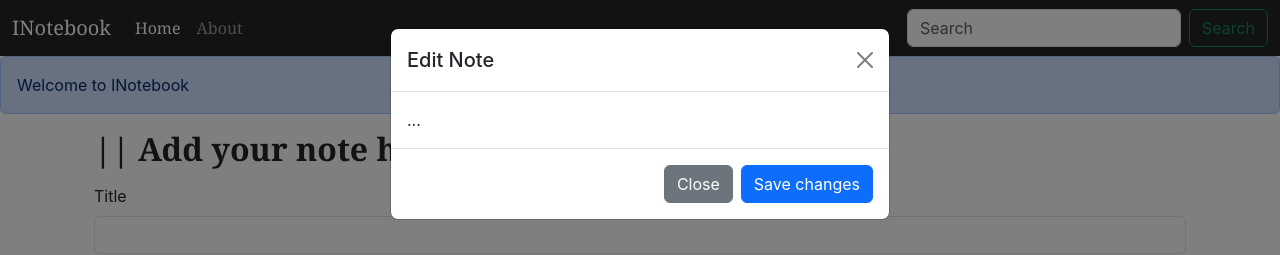
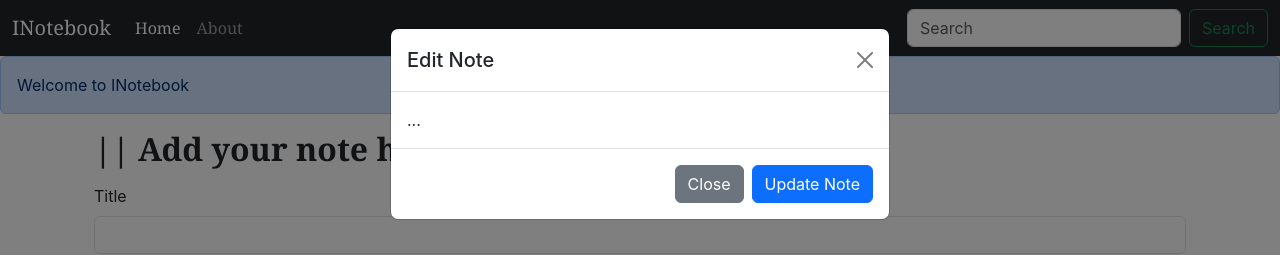
Before and after one commit to singhnaman320/INotebook, a React (Create React App) app in the folder inotebook/: page / in a window 1280 px wide. Both pictures are taken after a click on the button "Launch demo modal". Shown: the top 255 px of the page. Built offline with nearby package versions, Linux system fonts and the light colour scheme; no server answers.

Commit message:
Modifying Note.js for edit

```diff
--- a/inotebook/src/components/Notes.js
+++ b/inotebook/src/components/Notes.js
@@ -17,7 +17,7 @@ const Notes = () => {
 
   const updateNote = (note) => {
 
-    ref.toggle();
+    ref.current.click();
   }
 
   const ref = useRef(null)
@@ -27,12 +27,12 @@ const Notes = () => {
       <AddNote/>
 
       {/* Button trigger modal */}
-      <button type="button" class="btn btn-primary" data-bs-toggle="modal" data-bs-target="#exampleModal">
+      <button type="button" ref={ref} class="btn btn-primary" data-bs-toggle="modal" data-bs-target="#exampleModal">
         Launch demo modal
       </button>
 
       {/* Modal */}
-      <div className="modal fade" id="exampleModal" tabindex="-1" aria-labelledby="exampleModalLabel" ref={ref} aria-hidden="true">
+      <div className="modal fade" id="exampleModal" tabindex="-1" aria-labelledby="exampleModalLabel"aria-hidden="true">
         <div className="modal-dialog">
           <div className="modal-content">
             <div className="modal-header">
@@ -44,7 +44,7 @@ const Notes = () => {
             </div>
             <div className="modal-footer">
               <button type="button" className="btn btn-secondary" data-bs-dismiss="modal">Close</button>
-              <button type="button" className="btn btn-primary">Save changes</button>
+              <button type="button" className="btn btn-primary">Update Note</button>
             </div>
           </div>
         </div>
```
